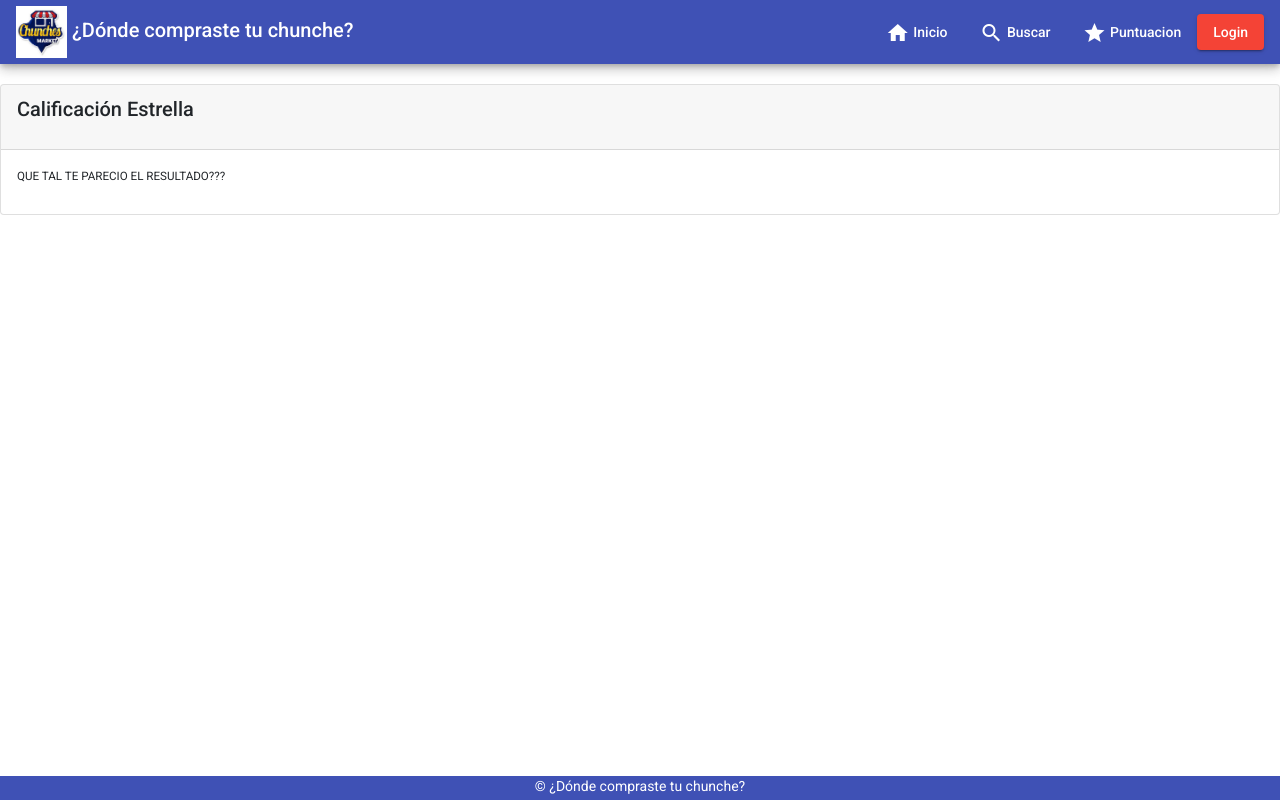
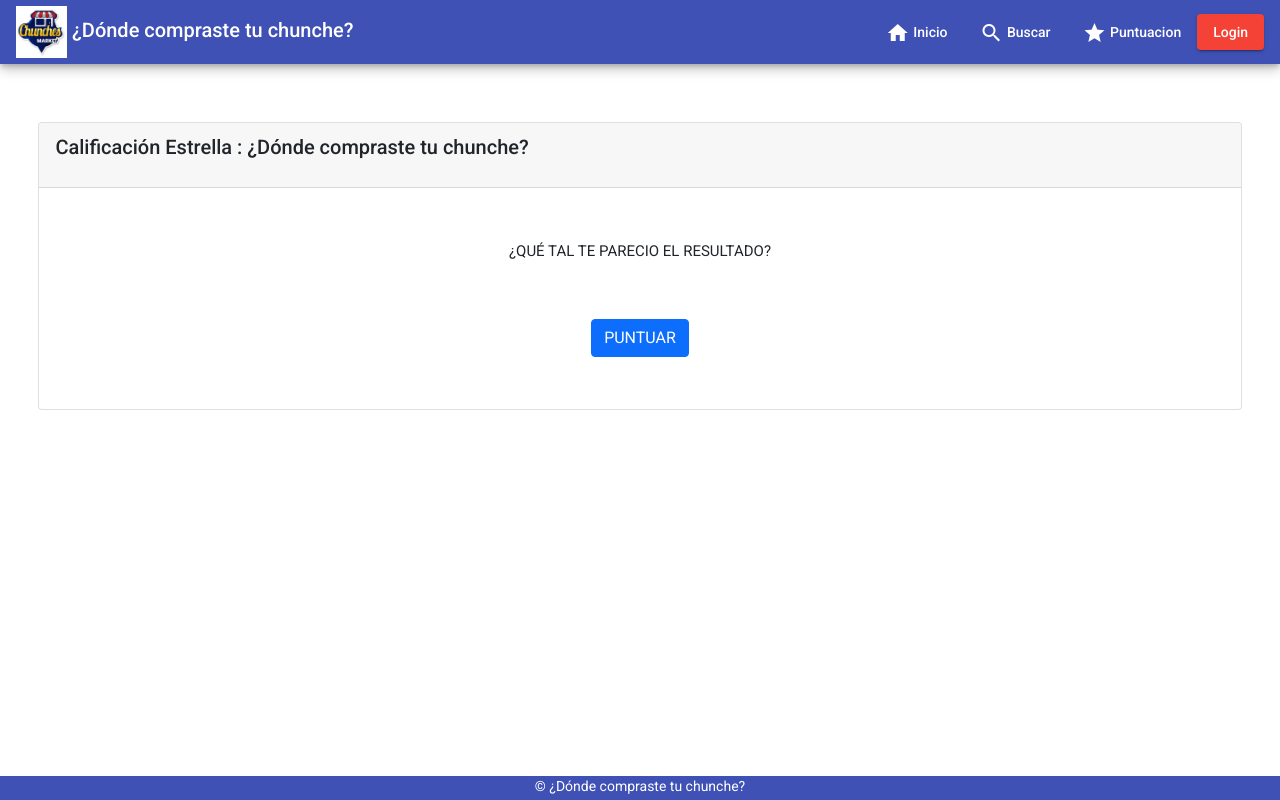
Before and after one commit to WalterOsoy/chunche, an Angular app in the folder chunche/: page /score in a window 1280 px wide. Built offline with nearby package versions, Linux system fonts and the light colour scheme; some icons are missing.

Commit message:
puntuar chunche

```diff
--- a/chunche/src/app/score/score.component.css
+++ b/chunche/src/app/score/score.component.css
@@ -0,0 +1,3 @@
+.col-12{
+    padding: 3%;
+}
--- a/chunche/src/app/score/score.component.html
+++ b/chunche/src/app/score/score.component.html
@@ -5,15 +5,19 @@
     <br>
     <div class="card">
         <div class="card-header">
-          <h2>Calificaci&oacute;n Estrella</h2>
+          <h2>Calificaci&oacute;n Estrella : ¿Dónde compraste tu chunche?</h2>
         </div>
         <div class="card-body">
-          <h5 class="card-title">QUE TAL TE PARECIO EL RESULTADO???</h5>
-          <span class="fa fa-star"></span>
-          <span class="fa fa-star"></span>
-          <span class="fa fa-star"></span>
-          <span class="fa fa-star"></span>
-          <span class="fa fa-star"></span>
+          <div class="col-12" style="text-align: center;">
+            <h4 class="card-title">¿QUÉ TAL TE PARECIO EL RESULTADO?</h4>
+            <span class="fa fa-star" (click)="calificar($event)" style="cursor: pointer;" id="1star"></span>
+            <span class="fa fa-star" (click)="calificar($event)" style="cursor: pointer;" id="2star"></span>
+            <span class="fa fa-star" (click)="calificar($event)" style="cursor: pointer;" id="3star"></span>
+            <span class="fa fa-star" (click)="calificar($event)" style="cursor: pointer;" id="4star"></span>
+            <span class="fa fa-star" (click)="calificar($event)" style="cursor: pointer;" id="5star"></span>
+            <br><br>
+            <button class="btn btn-primary" (click)="mensaje()">PUNTUAR</button>
+          </div>
         </div>
       </div>
 </div>
--- a/chunche/src/app/score/score.component.ts
+++ b/chunche/src/app/score/score.component.ts
@@ -1,4 +1,5 @@
 import { Component, OnInit } from '@angular/core';
+//import { DOCUMENT } from '@angular/common';
 
 @Component({
   selector: 'app-score',
@@ -7,9 +8,33 @@ import { Component, OnInit } from '@angular/core';
 })
 export class ScoreComponent implements OnInit {
 
+  contador: number = 0;
+  nombre: string = "";
+
   constructor() { }
 
   ngOnInit(): void {
   }
 
+  calificar(event: any){
+    //console.log(event.path[0].id);
+    this.contador= event.path[0].id[0];
+    //console.log(this.contador);
+    this.nombre= event.path[0].id.substring(1);
+    //console.log(this.nombre + "HAHAHAHAS");
+
+    for (let i = 0; i < 5; i++) {
+      if (i<this.contador) {
+       (<HTMLInputElement>document.getElementById((i+1)+this.nombre)).style.color="orange";
+      }else{
+        (<HTMLInputElement>document.getElementById((i+1)+this.nombre)).style.color="black";
+      }
+    }
+  }
+
+  mensaje(){
+    alert("Gracias por puntuar este chunche!!! Usted nos dio " + this.contador + " estrellas!!!");
+  }
+
+
 }
```
